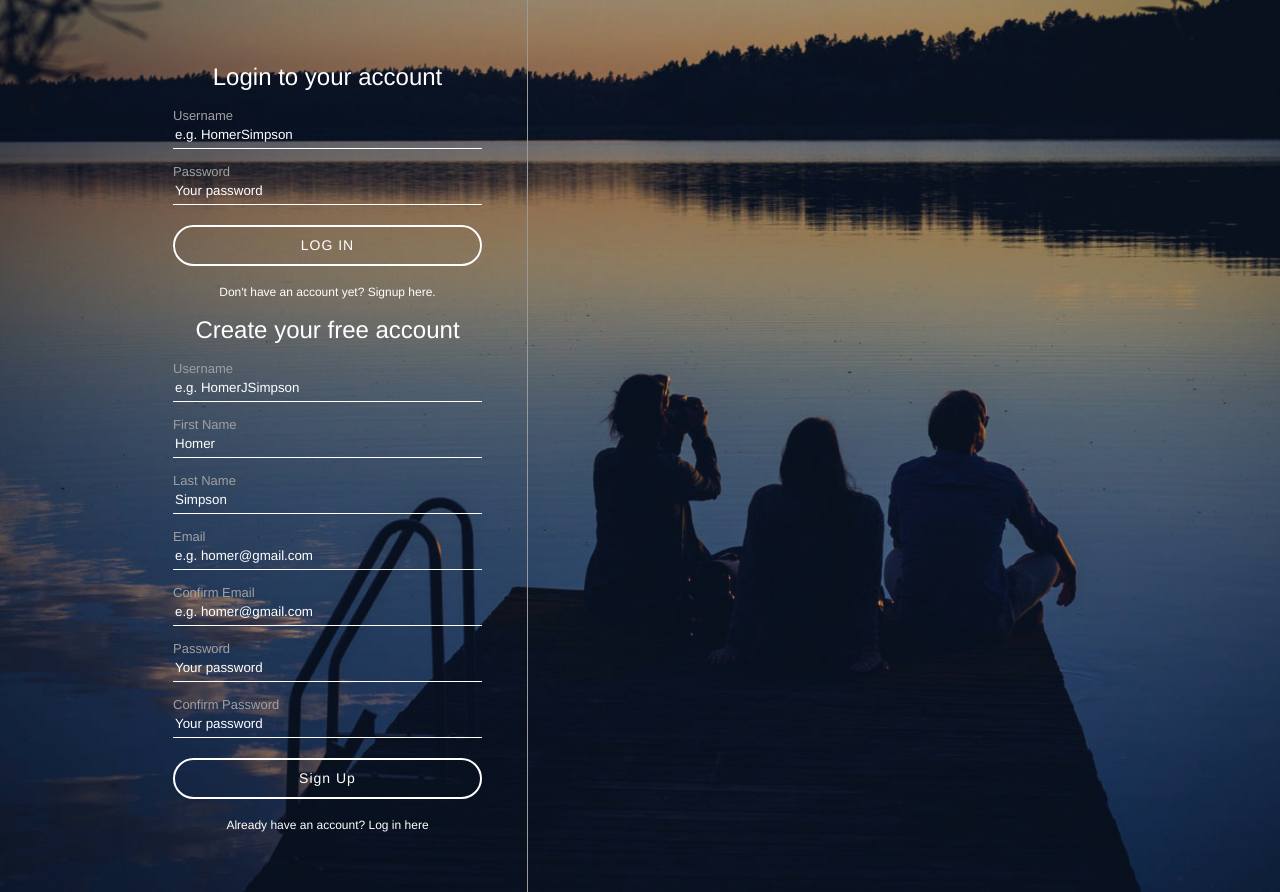
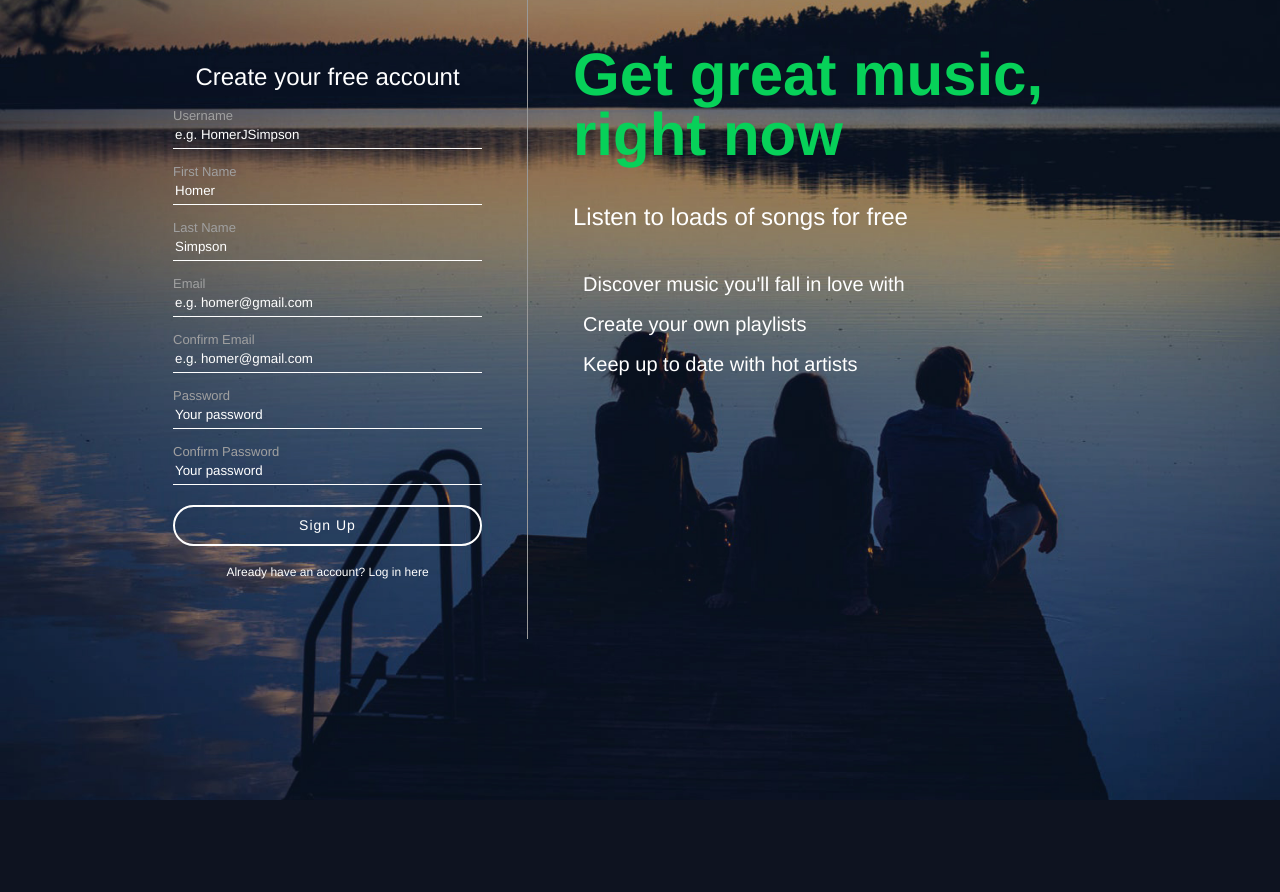
Before and after one commit to MikeG212/staccato, a PHP site: page /register.php in a window 1280 px wide. After the commit the page ends 800 px from the top, so only its background shows below. Run offline with PHP 8.4, Linux system fonts and the light colour scheme.

Commit message:
Add right content

```diff
--- a/assets/css/register.css
+++ b/assets/css/register.css
@@ -107,3 +107,33 @@
 .hasAccountText {
     text-align: center;
 }
+
+#registerForm,
+#loginForm {
+    display: none;
+}
+
+#loginText {
+    padding: 45px;
+    display: table-cell;
+}
+
+#loginText h1 {
+    color: #07D159;
+    font-size: 60px;
+    font-weight: bold;
+}
+
+#loginText h2 {
+    margin: 35px 0;
+}
+
+#loginText ul {
+    padding: 0;
+}
+
+#loginText li {
+    font-size: 20px;
+    list-style-type: none;
+    padding: 10px;
+}
--- a/register.php
+++ b/register.php
@@ -25,6 +25,27 @@
     <script src="assets/js/register.js"></script>
 </head>
 <body>
+    <?php
+        if (isset($_POST['registerButton'])) {
+            echo '<script>
+                    $(document).ready(function() {
+                        $("#registerForm").hide();
+                        $("#loginForm").show();
+                    });
+                </script>';
+
+        }
+        else {
+            echo '<script>
+                    $(document).ready(function() {
+                        $("#registerForm").show();
+                        $("#loginForm").hide();
+                    });
+                </script>';
+        }
+    ?>
+
+
     <div id="background">
 
         <div id="loginContainer">
@@ -36,7 +57,7 @@
                     <p>
                         <?php echo $account->getError(Constants::$loginFailed); ?>
                         <label for="loginUsername">Username</label>
-                        <input id="loginUsername" name="loginUsername" type="text" placeholder="e.g. HomerSimpson" required>
+                        <input id="loginUsername" name="loginUsername" type="text" placeholder="e.g. HomerJSimpson" required>
                     </p>
                     <p>
                         <label for="loginPassword">Password</label>
@@ -105,6 +126,16 @@
 
             </div>
 
+            <div id="loginText">
+                <h1>Get great music, right now</h1>
+                <h2>Listen to loads of songs for free</h2>
+
+                <ul>
+                    <li>Discover music you'll fall in love with</li>
+                    <li>Create your own playlists</li>
+                    <li>Keep up to date with hot artists</li>
+                </ul>
+
         </div>
 
     </div>
```
